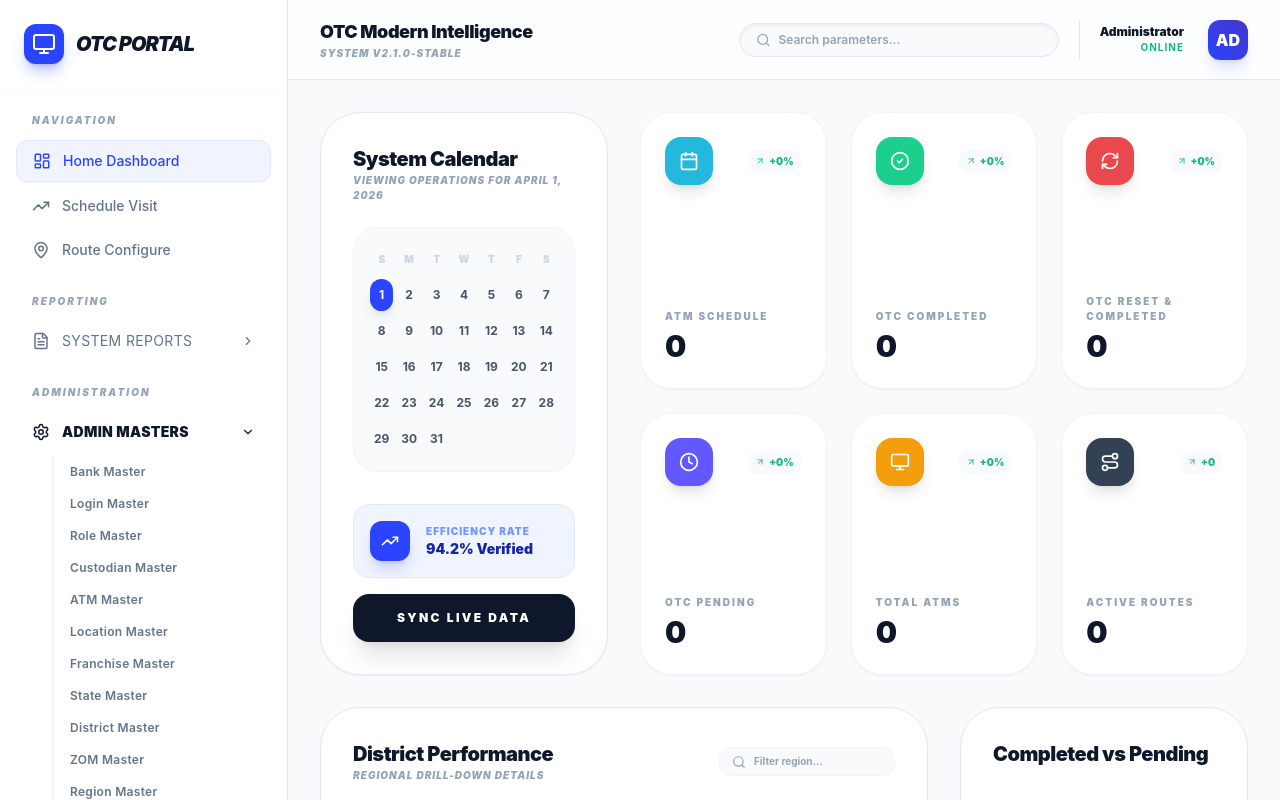
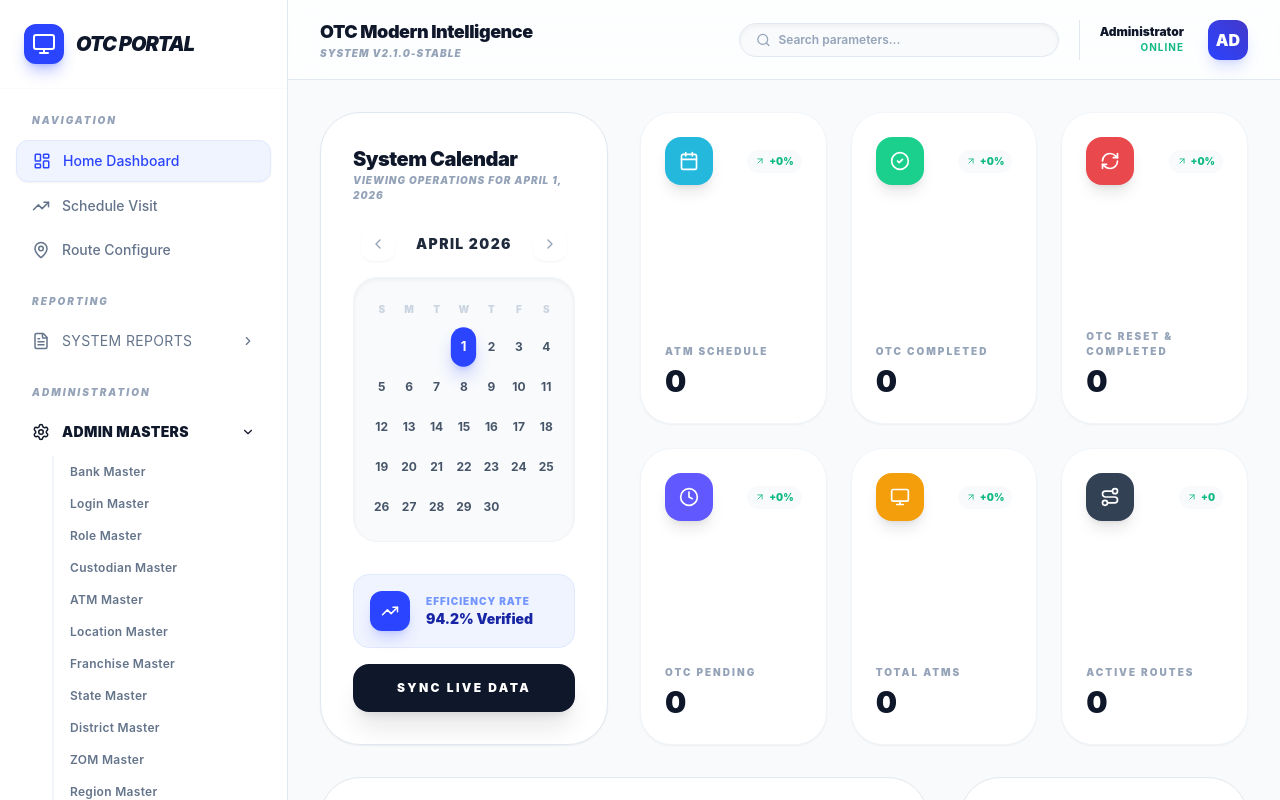
Before and after one commit to s0manath/otcreact, a React (Vite) app: page /dashboard in a window 1280 px wide. Shown: the top 800 px of the page. Built offline with nearby package versions, Linux system fonts and the light colour scheme; no server answers.

Commit message:
feat: implement dashboard view with interactive statistics and reusable report grid component

```diff
--- a/src/components/ReportGrid.tsx
+++ b/src/components/ReportGrid.tsx
@@ -6,9 +6,13 @@ interface ReportGridProps {
     columns: string[];
     data: any[];
     isLoading: boolean;
+    currentPage: number;
+    totalPages: number;
+    onPageChange: (page: number) => void;
+    totalRecords: number;
 }
 
-const ReportGrid: React.FC<ReportGridProps> = ({ columns, data, isLoading }) => {
+const ReportGrid: React.FC<ReportGridProps> = ({ columns, data, isLoading, currentPage, totalPages, onPageChange, totalRecords }) => {
     if (isLoading) {
         return (
             <div className="flex flex-col items-center justify-center py-24 bg-white rounded-[2.5rem] border border-slate-200 shadow-sm">
@@ -64,16 +68,50 @@ const ReportGrid: React.FC<ReportGridProps> = ({ columns, data, isLoading }) =>
                 </table>
             </div>
 
-            <div className="p-8 border-t border-slate-50 bg-slate-50/20 flex items-center justify-between font-sans">
-                <div className="flex items-center gap-2">
+            <div className="p-8 border-t border-slate-50 bg-slate-50/20 flex flex-col sm:flex-row items-center justify-between gap-4 font-sans">
+                <div className="flex items-center gap-4">
                     <span className="text-[10px] font-black text-slate-400 uppercase tracking-widest">
-                        Total Records: <span className="text-slate-900 font-black italic">{data.length}</span>
+                        Total Records: <span className="text-slate-900 font-black italic">{totalRecords}</span>
                     </span>
-                </div>
-                <div className="flex items-center gap-2">
+                    <div className="h-4 w-px bg-slate-200 hidden sm:block" />
                     <span className="text-[10px] font-bold text-slate-300 uppercase tracking-widest italic">
                         Generated at {new Date().toLocaleTimeString()}
                     </span>
+                </div>
+
+                <div className="flex items-center gap-1">
+                    <button
+                        onClick={() => onPageChange(1)}
+                        disabled={currentPage === 1}
+                        className="px-4 py-2 rounded-xl text-[10px] font-black uppercase text-slate-400 hover:text-slate-900 transition-colors disabled:opacity-30 disabled:cursor-not-allowed"
+                    >
+                        First
+                    </button>
+                    <button
+                        onClick={() => onPageChange(currentPage - 1)}
+                        disabled={currentPage === 1}
+                        className="px-4 py-2 rounded-xl text-[10px] font-black uppercase text-slate-400 hover:text-slate-900 transition-colors disabled:opacity-30 disabled:cursor-not-allowed"
+                    >
+                        Prev
+                    </button>
+                    <div className="flex items-center gap-2 px-4 py-1.5 bg-white border border-slate-200 rounded-xl shadow-sm">
+                        <span className="text-xs font-black text-slate-900">{currentPage}</span>
+                        <span className="text-[10px] font-bold text-slate-300 uppercase tracking-widest">of {totalPages || 1}</span>
+                    </div>
+                    <button
+                        onClick={() => onPageChange(currentPage + 1)}
+                        disabled={currentPage === totalPages || totalPages === 0}
+                        className="px-4 py-2 rounded-xl text-[10px] font-black uppercase text-slate-900 transition-colors disabled:opacity-30 disabled:cursor-not-allowed"
+                    >
+                        Next
+                    </button>
+                    <button
+                        onClick={() => onPageChange(totalPages)}
+                        disabled={currentPage === totalPages || totalPages === 0}
+                        className="px-4 py-2 rounded-xl text-[10px] font-black uppercase text-slate-900 transition-colors disabled:opacity-30 disabled:cursor-not-allowed"
+                    >
+                        Last
+                    </button>
                 </div>
             </div>
         </motion.div>
--- a/src/pages/Dashboard.tsx
+++ b/src/pages/Dashboard.tsx
@@ -11,13 +11,16 @@ import {
     MapPin,
     ArrowUpRight,
     ArrowDownRight,
-    Loader2
+    Loader2,
+    ChevronLeft,
+    ChevronRight
 } from 'lucide-react';
 import { motion } from 'framer-motion';
 import api from '../services/api';
 
 const Dashboard: React.FC = () => {
     const [selectedDate, setSelectedDate] = useState(new Date().toISOString().split('T')[0]);
+    const [viewDate, setViewDate] = useState(new Date()); // Date object representing the month being viewed
     const [loading, setLoading] = useState(true);
     const [dashboardData, setDashboardData] = useState<any>({ stats: [], performance: [] });
 
@@ -99,18 +102,67 @@ const Dashboard: React.FC = () => {
                             <p className="text-[10px] text-slate-400 font-black uppercase tracking-widest italic">Viewing Operations for {new Date(selectedDate).toLocaleDateString('en-US', { month: 'long', day: 'numeric', year: 'numeric' })}</p>
                         </div>
 
-                        {/* Custom Pure React Calendar Placeholder (Styled) */}
-                        <div className="w-full grid grid-cols-7 gap-1 text-center mb-8 bg-slate-50 p-4 rounded-3xl border border-slate-100">
-                            {['S', 'M', 'T', 'W', 'T', 'F', 'S'].map(d => <div key={d} className="text-[10px] font-black text-slate-300 py-2">{d}</div>)}
-                            {Array.from({ length: 31 }).map((_, i) => (
-                                <button
-                                    key={i}
-                                    onClick={() => setSelectedDate(`2026-02-${String(i + 1).padStart(2, '0')}`)}
-                                    className={`py-2 text-xs font-bold rounded-xl transition-all ${i + 1 === parseInt(selectedDate.split('-')[2]) ? 'bg-primary-600 text-white shadow-lg' : 'text-slate-600 hover:bg-white'}`}
-                                >
-                                    {i + 1}
-                                </button>
+                        {/* Month Navigator */}
+                        <div className="w-full flex items-center justify-between mb-4 px-2">
+                            <button
+                                onClick={() => setViewDate(new Date(viewDate.getFullYear(), viewDate.getMonth() - 1, 1))}
+                                className="p-2 hover:bg-slate-50 rounded-xl text-slate-400 hover:text-primary-600 transition-all shadow-sm border border-transparent hover:border-slate-100"
+                            >
+                                <ChevronLeft size={16} />
+                            </button>
+                            <h3 className="text-sm font-black text-slate-800 uppercase tracking-widest">
+                                {viewDate.toLocaleString('default', { month: 'long', year: 'numeric' })}
+                            </h3>
+                            <button
+                                onClick={() => setViewDate(new Date(viewDate.getFullYear(), viewDate.getMonth() + 1, 1))}
+                                className="p-2 hover:bg-slate-50 rounded-xl text-slate-400 hover:text-primary-600 transition-all shadow-sm border border-transparent hover:border-slate-100"
+                            >
+                                <ChevronRight size={16} />
+                            </button>
+                        </div>
+
+                        {/* Custom Pure React Calendar Grid */}
+                        <div className="w-full grid grid-cols-7 gap-1 text-center mb-8 bg-slate-50 p-4 rounded-3xl border border-slate-100 shadow-inner">
+                            {['S', 'M', 'T', 'W', 'T', 'F', 'S'].map(d => (
+                                <div key={d} className="text-[10px] font-black text-slate-300 py-2">{d}</div>
                             ))}
+                            {(() => {
+                                const year = viewDate.getFullYear();
+                                const month = viewDate.getMonth();
+                                const firstDay = new Date(year, month, 1).getDay();
+                                const daysInMonth = new Date(year, month + 1, 0).getDate();
+
+                                const days = [];
+                                // Padding for first day
+                                for (let i = 0; i < firstDay; i++) {
+                                    days.push(<div key={`pad-${i}`} />);
+                                }
+                                // Actual days
+                                for (let d = 1; d <= daysInMonth; d++) {
+                                    const dateStr = `${year}-${String(month + 1).padStart(2, '0')}-${String(d).padStart(2, '0')}`;
+                                    const isSelected = selectedDate === dateStr;
+                                    const isToday = new Date().toISOString().split('T')[0] === dateStr;
+
+                                    days.push(
+                                        <button
+                                            key={d}
+                                            onClick={() => setSelectedDate(dateStr)}
+                                            className={`
+                                                relative py-2.5 text-xs font-bold rounded-xl transition-all group
+                                                ${isSelected
+                                                    ? 'bg-primary-600 text-white shadow-lg shadow-primary-600/30 scale-110 z-10'
+                                                    : 'text-slate-600 hover:bg-white hover:text-primary-600'}
+                                            `}
+                                        >
+                                            {d}
+                                            {isToday && !isSelected && (
+                                                <div className="absolute bottom-1 left-1/2 -translate-x-1/2 w-1 h-1 rounded-full bg-primary-500" />
+                                            )}
+                                        </button>
+                                    );
+                                }
+                                return days;
+                            })()}
                         </div>
 
                         <div className="w-full mt-auto space-y-4">
--- a/src/pages/ReportPage.tsx
+++ b/src/pages/ReportPage.tsx
@@ -40,6 +40,8 @@ const ReportPage: React.FC = () => {
     const [data, setData] = useState<any[]>([]);
     const [loading, setLoading] = useState(false);
     const [isFilterOpen, setIsFilterOpen] = useState(true);
+    const [currentPage, setCurrentPage] = useState(1);
+    const [itemsPerPage] = useState(15);
 
     useEffect(() => {
         fetchFranchises();
@@ -69,6 +71,7 @@ const ReportPage: React.FC = () => {
             });
             setColumns(res.data.columns);
             setData(res.data.data);
+            setCurrentPage(1); // Reset to first page on new fetch
         } catch (err) {
             console.error('Failed to fetch report data');
         } finally {
@@ -203,7 +206,24 @@ const ReportPage: React.FC = () => {
             </AnimatePresence>
 
             <div className="px-8">
-                <ReportGrid columns={columns} data={data} isLoading={loading} />
+                {(() => {
+                    const totalPages = Math.ceil(data.length / itemsPerPage);
+                    const paginatedData = data.slice(
+                        (currentPage - 1) * itemsPerPage,
+                        currentPage * itemsPerPage
+                    );
+                    return (
+                        <ReportGrid
+                            columns={columns}
+                            data={paginatedData}
+                            isLoading={loading}
+                            currentPage={currentPage}
+                            totalPages={totalPages}
+                            totalRecords={data.length}
+                            onPageChange={(page) => setCurrentPage(page)}
+                        />
+                    );
+                })()}
             </div>
         </div>
     );
```
